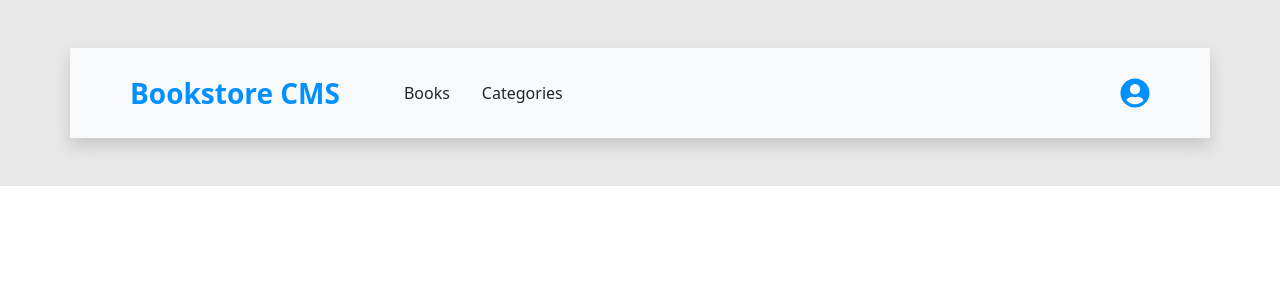
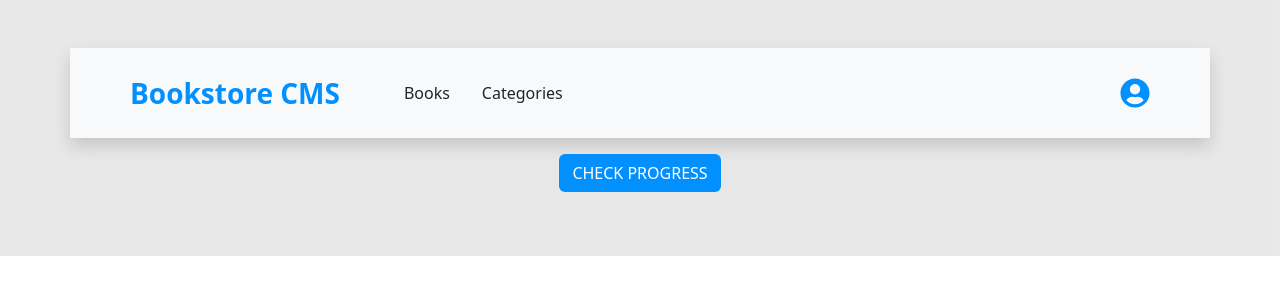
Before and after one commit to edenlisk/book-store, a React (Create React App) app: page /categories in a window 1280 px wide. Shown: the top 300 px of the page. Built offline with nearby package versions, Linux system fonts and the light colour scheme.

Commit message:
Create Categories component

```diff
--- a/src/App.js
+++ b/src/App.js
@@ -2,6 +2,7 @@ import React from 'react';
 import { BrowserRouter as Router, Routes, Route } from 'react-router-dom';
 import NavBar from './components/NavBar';
 import BookList from './components/BookList';
+import Categories from './components/Categories';
 
 function App() {
   return (
@@ -10,7 +11,7 @@ function App() {
         <NavBar />
         <Routes>
           <Route path="/" element={<BookList />} />
-          <Route path="/categories" />
+          <Route path="/categories" element={<Categories />} />
         </Routes>
       </Router>
     </div>
--- /dev/null
+++ b/src/components/Categories.js
@@ -0,0 +1,10 @@
+import React from 'react';
+import '../style.css';
+
+const Categories = () => (
+  <div className="py-3 text-center">
+    <button type="button" className="btn text-white check-progress">CHECK PROGRESS</button>
+  </div>
+);
+
+export default Categories;
--- a/src/components/NavBar.js
+++ b/src/components/NavBar.js
@@ -10,7 +10,7 @@ const NavBar = () => (
       <Link className="fw-bold text-decoration-none fs-3 web-title" to="/">Bookstore CMS</Link>
       <div className="ps-5">
         <Link className="px-3 text-decoration-none text-dark" to="/">Books</Link>
-        <Link className="px-3 text-decoration-none text-dark" to="/Categories">Categories</Link>
+        <Link className="px-3 text-decoration-none text-dark" to="/categories">Categories</Link>
       </div>
     </div>
     <div className="me-5">
--- a/src/style.css
+++ b/src/style.css
@@ -23,7 +23,8 @@
 }
 
 .updateProgress,
-.add-book {
+.add-book,
+.check-progress {
   background-color: #0290ff;
 }
 
@@ -44,3 +45,7 @@
 .categories {
   width: 15rem;
 }
+
+.check-progress:focus {
+  background-color: #0290ff;
+}
```
Also changed, not shown: 1 other file (tests, documents, lock files or other folders).
